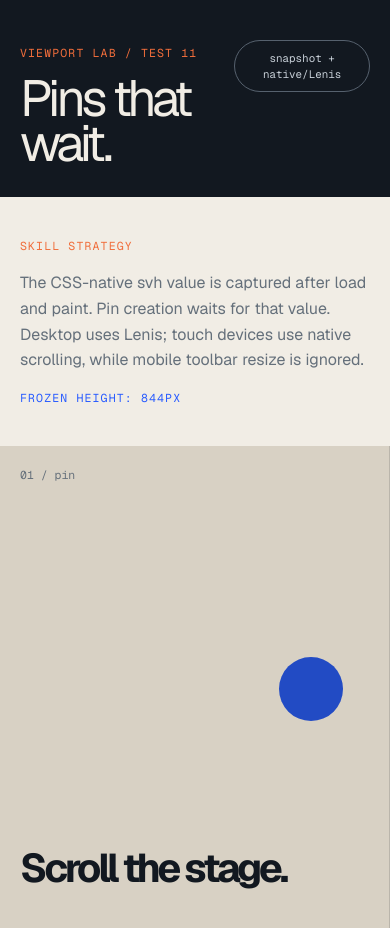
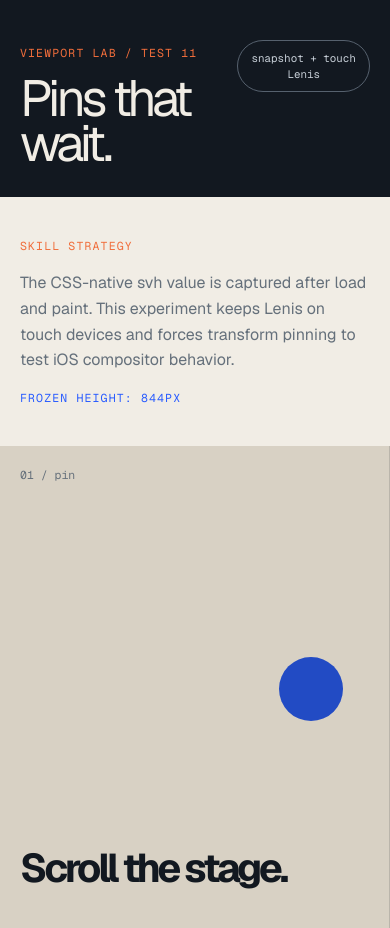
Before and after one commit to serdarahmanov/layout-test, a Next.js app: page /test-12 in a window 390 px wide. Shown: the top 928 px of the page. Built offline with nearby package versions, Linux system fonts and the light colour scheme.

Commit message:
Experiment with mobile Lenis and transform pinning

```diff
--- a/app/gsap-lenis-viewport-test.tsx
+++ b/app/gsap-lenis-viewport-test.tsx
@@ -21,7 +21,7 @@ function snapshotCssSvh() {
   return height;
 }
 
-export default function GsapLenisViewportTest({ mode, showHud = true }: { mode: TestMode; showHud?: boolean }) {
+export default function GsapLenisViewportTest({ mode, showHud = true, experimentalMobilePin = false }: { mode: TestMode; showHud?: boolean; experimentalMobilePin?: boolean }) {
   const stageRef = useRef<HTMLElement>(null);
   const trackRef = useRef<HTMLDivElement>(null);
   const orbRef = useRef<HTMLDivElement>(null);
@@ -52,7 +52,7 @@ export default function GsapLenisViewportTest({ mode, showHud = true }: { mode:
     let cancelled = false;
     let resizeTimer = 0;
     const isTouchDevice = window.matchMedia("(hover: none) and (pointer: coarse)").matches;
-    const useLenis = !isSnapshotMode || !isTouchDevice;
+    const useLenis = experimentalMobilePin || !isSnapshotMode || !isTouchDevice;
     const lenis = useLenis ? new Lenis({ autoRaf: false, smoothWheel: true, syncTouch: false }) : null;
     const stage = stageRef.current;
     const track = trackRef.current;
@@ -76,6 +76,7 @@ export default function GsapLenisViewportTest({ mode, showHud = true }: { mode:
           start: "top top",
           end: `+=${pinDistance}`,
           pin: true,
+          pinType: experimentalMobilePin && isTouchDevice ? "transform" : undefined,
           scrub: true,
           invalidateOnRefresh: true,
         },
@@ -146,7 +147,7 @@ export default function GsapLenisViewportTest({ mode, showHud = true }: { mode:
         if (trigger.trigger === stage) trigger.kill();
       });
     };
-  }, [isSnapshotMode, ready, snapshotHeight]);
+  }, [experimentalMobilePin, isSnapshotMode, ready, snapshotHeight]);
 
   const pageStyle = snapshotHeight
     ? ({ "--snapshot-svh": `${snapshotHeight}px` } as CSSProperties)
@@ -159,13 +160,15 @@ export default function GsapLenisViewportTest({ mode, showHud = true }: { mode:
           <span className={styles.eyebrow}>Viewport lab / {isSnapshotMode ? "Test 11" : "Test 10"}</span>
           <h1>{isSnapshotMode ? "Pins that wait." : "Pins that chase."}</h1>
         </div>
-        <span className={styles.badge}>{isSnapshotMode ? "snapshot + native/Lenis" : "live svh + Lenis"}</span>
+        <span className={styles.badge}>{experimentalMobilePin ? "snapshot + touch Lenis" : isSnapshotMode ? "snapshot + native/Lenis" : "live svh + Lenis"}</span>
       </header>
 
       <section className={styles.explainer}>
         <span className={styles.label}>{isSnapshotMode ? "Skill strategy" : "Control case"}</span>
         <p>{isSnapshotMode
-          ? "The CSS-native svh value is captured after load and paint. Pin creation waits for that value. Desktop uses Lenis; touch devices use native scrolling, while mobile toolbar resize is ignored."
+          ? experimentalMobilePin
+            ? "The CSS-native svh value is captured after load and paint. This experiment keeps Lenis on touch devices and forces transform pinning to test iOS compositor behavior."
+            : "The CSS-native svh value is captured after load and paint. Pin creation waits for that value. Desktop uses Lenis; touch devices use native scrolling, while mobile toolbar resize is ignored."
           : "This control deliberately mixes live 100svh, innerHeight-based animation distances, immediate pin creation, and refreshes on every resize. Use it to expose toolbar-related jumps."}</p>
         <span className={styles.readout}>{snapshotHeight ? `Frozen height: ${snapshotHeight}px` : "Waiting for viewport setup..."}</span>
       </section>
--- a/app/test-12/page.tsx
+++ b/app/test-12/page.tsx
@@ -4,5 +4,5 @@ import GsapLenisViewportTest from "../gsap-lenis-viewport-test";
 export const metadata: Metadata = { title: "Layout Test | 12" };
 
 export default function TestTwelvePage() {
-  return <GsapLenisViewportTest mode="snapshot" showHud={false} />;
+  return <GsapLenisViewportTest mode="snapshot" showHud={false} experimentalMobilePin />;
 }
```
Also changed, not shown: 1 other file (tests, documents, lock files or other folders).
